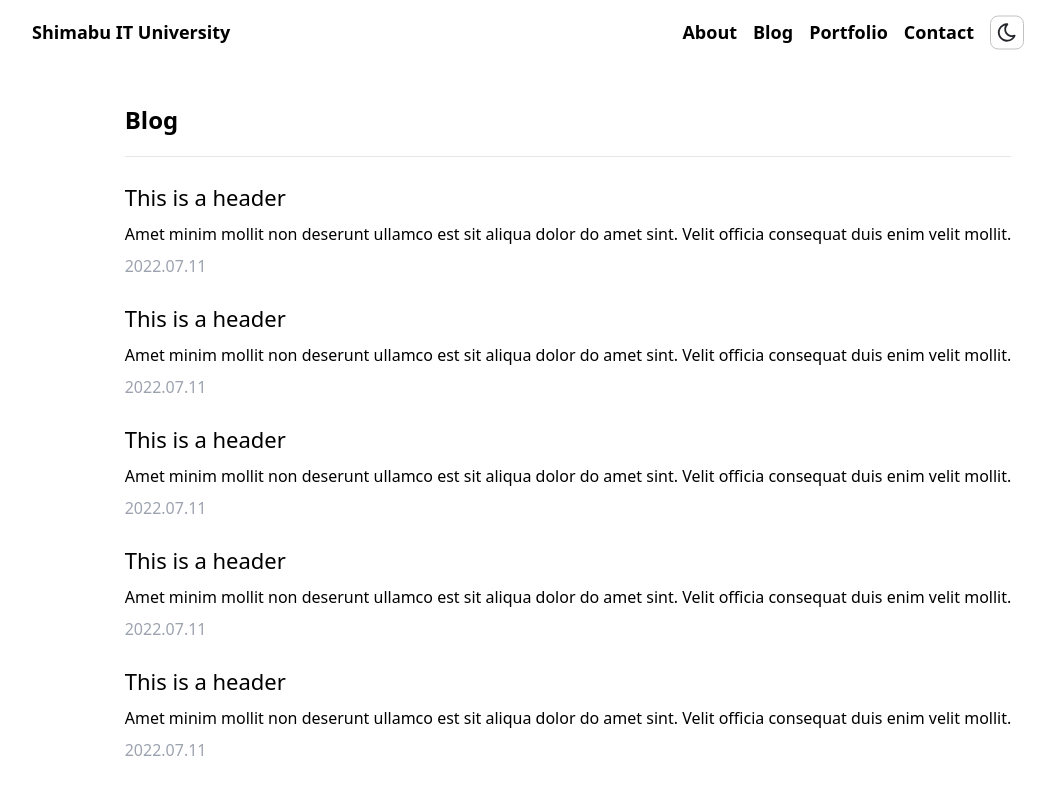
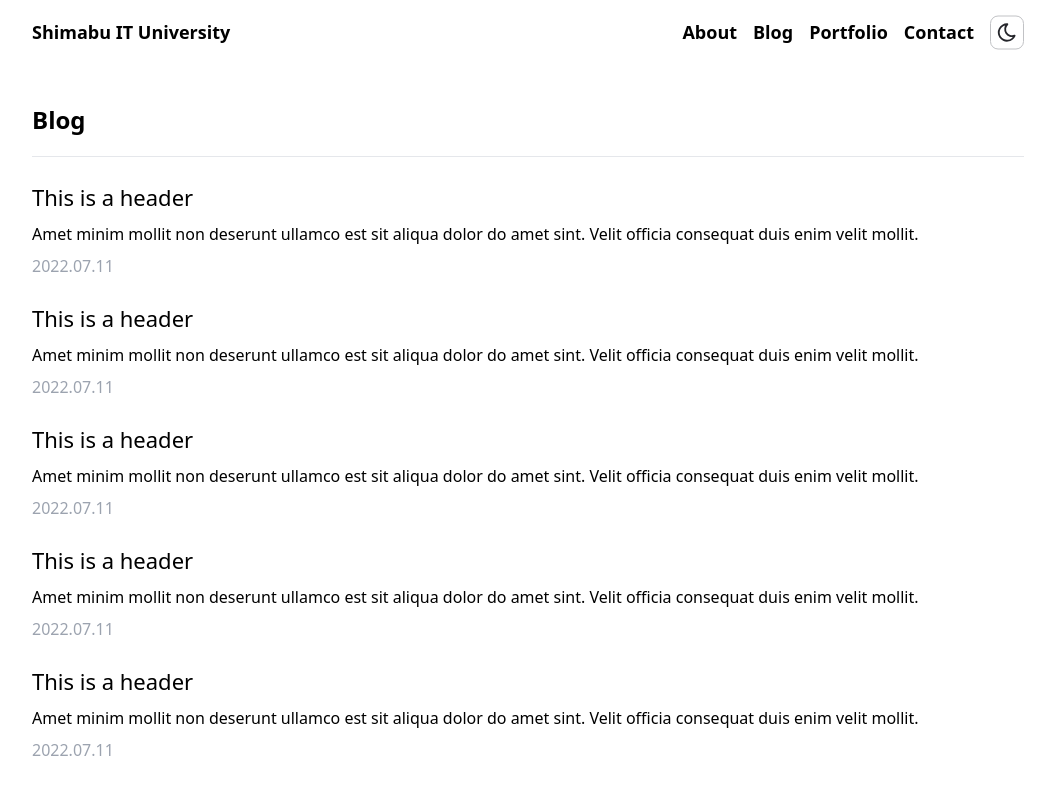
Before and after one commit to Miz-dev/portfolio-dev, a Next.js app: page /blog in a window 1280 px wide. Shown: the top 793 px of the page, without its empty margins (112-1167 px from the left). Built offline with nearby package versions, Linux system fonts and the light colour scheme.

Commit message:
🎨 Containerサイズ改修

```diff
--- a/src/pages/about/index.tsx
+++ b/src/pages/about/index.tsx
@@ -3,7 +3,7 @@ import React from "react";
 
 export const About = () => {
 	return (
-		<section className="mb-24 ml-20 mt-10">
+		<section className="mb-24 mt-10 w-[992px]">
 			<h2 className="mb-6 border-b border-gray-200 pb-5 text-left text-2xl font-bold">
 				About
 			</h2>
--- a/src/pages/blog/index.tsx
+++ b/src/pages/blog/index.tsx
@@ -3,7 +3,7 @@ import React from "react";
 
 export const Blog = () => {
 	return (
-		<section className="mb-24 ml-20 mt-10">
+		<section className="mb-24 mt-10 w-[992px]">
 			<h2 className="mb-6 border-b border-gray-200 pb-5 text-left text-2xl font-bold">
 				Blog
 			</h2>
```
